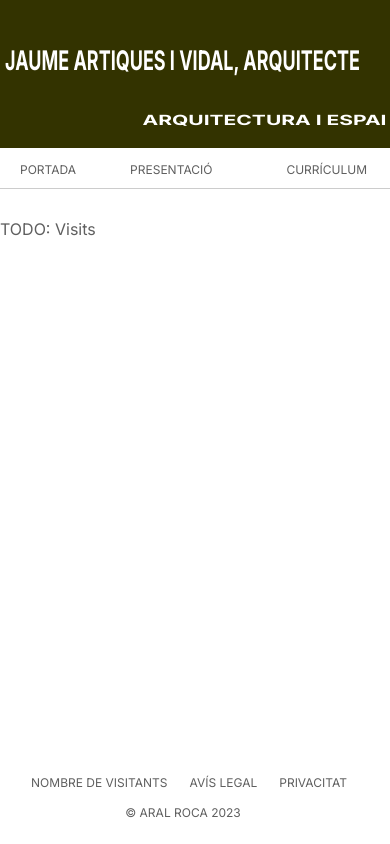
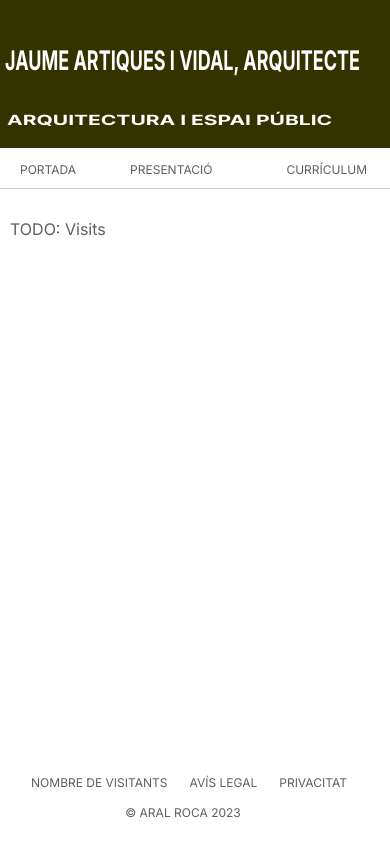
Before and after one commit to aralroca/jweb, a Next.js app: page /visites in a window 390 px wide. Built offline with nearby package versions, Linux system fonts and the light colour scheme.

Commit message:
Fix styles

```diff
--- a/src/app/globals.css
+++ b/src/app/globals.css
@@ -175,8 +175,15 @@ footer .content {
     margin-left: 10px;
   }
 
+  main .content:not(.flat) {
+    padding: 0 10px;
+  }
+
   header h2 {
     font-size: 14px;
+    width: 320px;
+    align-self: flex-start;
+    margin-left: 87px;
   }
 
   header nav {
```
